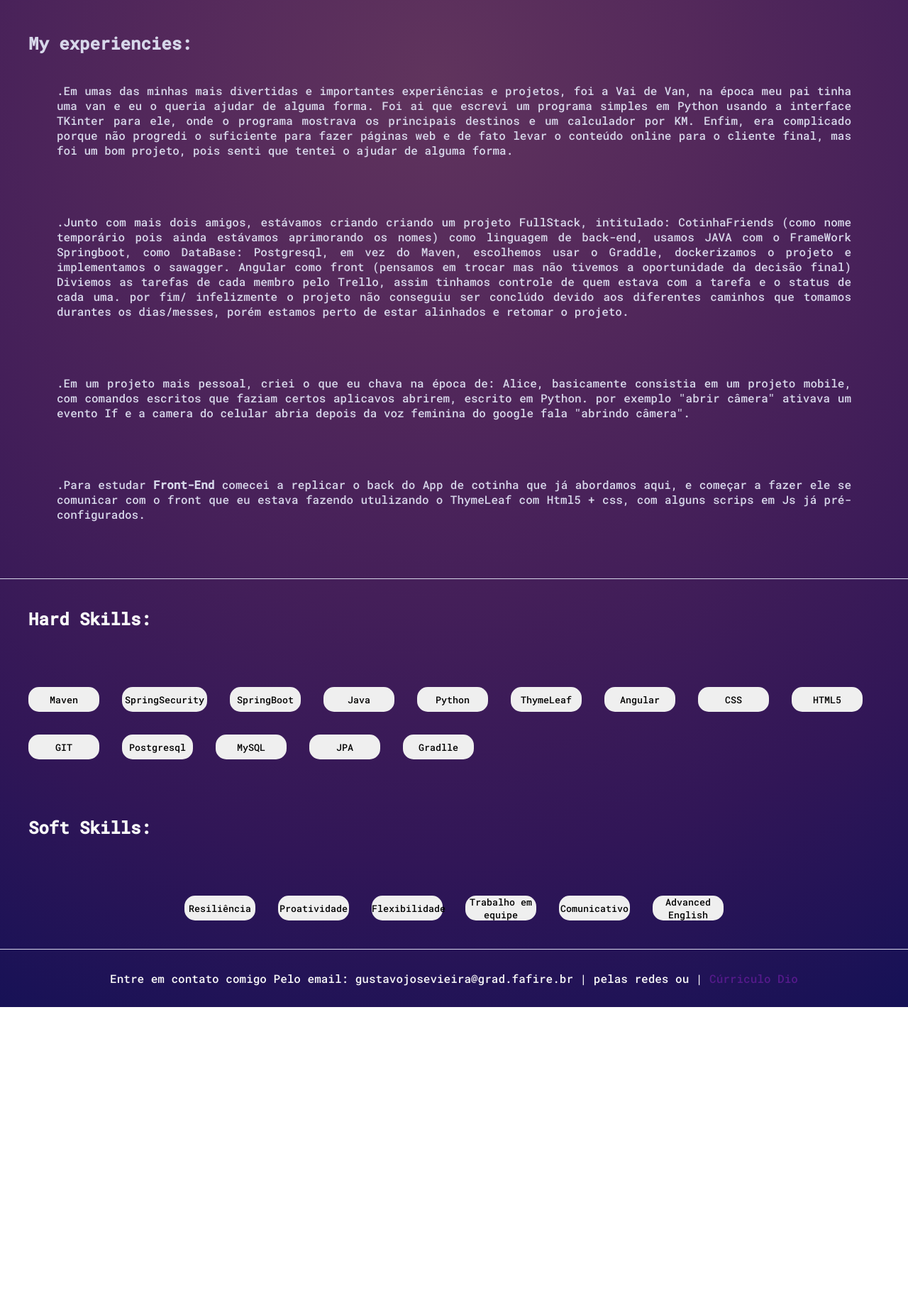
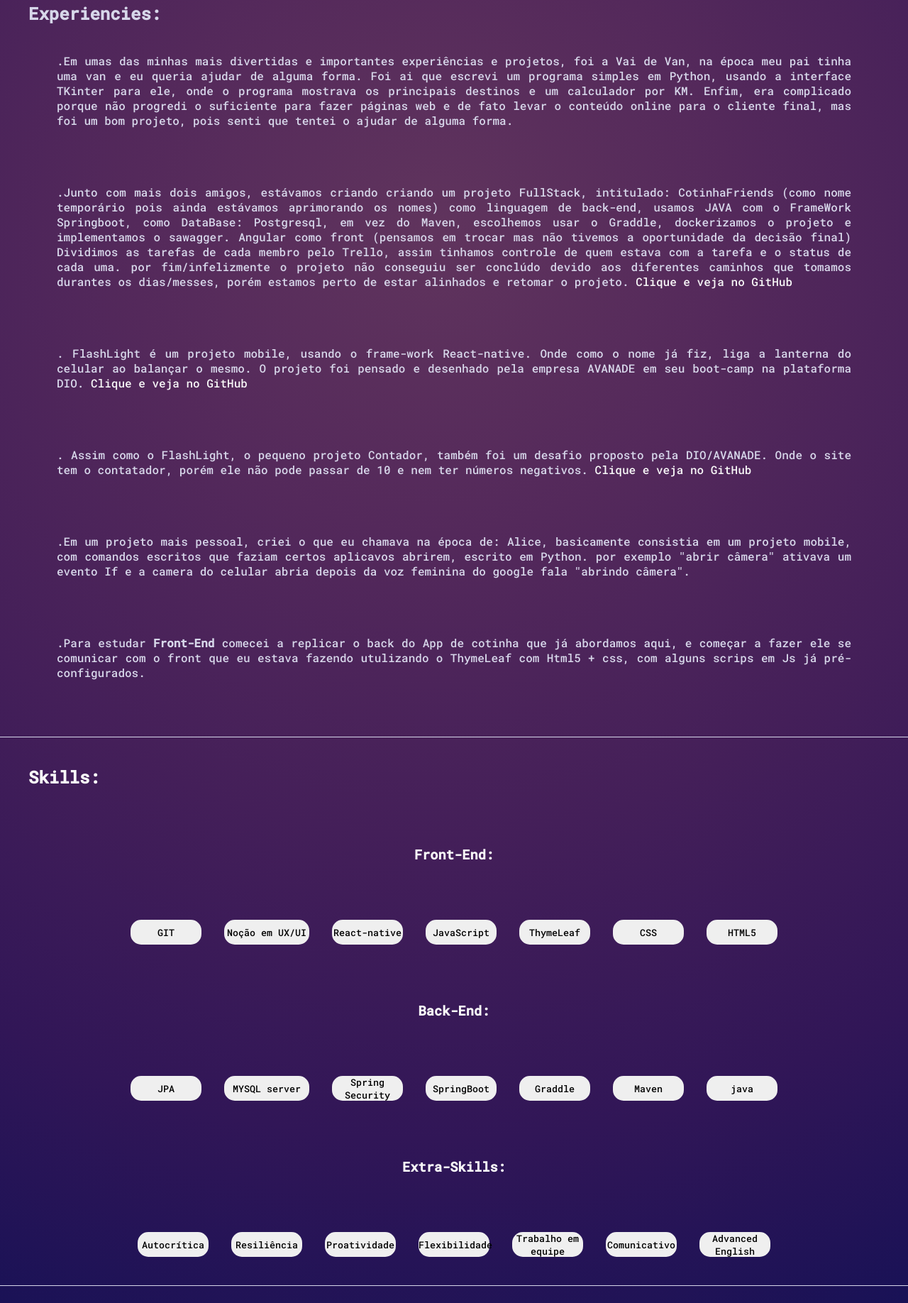
Before and after one commit to gustavoMarquesz/gustavo-portf-a, a plain HTML site: page index.html in a window 1280 px wide. Shown: the part 961-2797 px from the top of the page at 71% size. Before the commit the page ends 2380 px from the top, so only its background shows below. Drawn offline with Linux system fonts and the light colour scheme.

Commit message:
Subindo o portifólio, completo. Sujeito a mudanças posteriores

```diff
--- a/style.css
+++ b/assets/style/style.css
@@ -11,6 +11,9 @@
 body{
     font-size: 100%;  /*Tamanho da letra */
     background-image: radial-gradient(circle at 47.71% 45.09%, #60345d 0, #54295b 25%, #441f59 50%, #311657 75%, #151156 100%);
+}
+.dark-mode{
+    background: black;
 }
 
 .cabecalho{
@@ -214,6 +217,14 @@ body{
     color:#f8f8f8
 
 }
+#botao-dark{
+    font-family: 'Roboto Mono', monospace;
+    width: 100px;
+    height: 35px;
+    border-radius: 15px;
+    border: none;
+    cursor: pointer;
+}
 
 .botao1{
     font-family: 'Roboto Mono', monospace;
@@ -221,6 +232,7 @@ body{
     height: 35px;
     border-radius: 15px;
     border: none;
+    cursor: pointer;
 
 }
 .botao2{
@@ -229,6 +241,7 @@ body{
     height: 35px;
     border-radius: 15px;
     border: none;
+    cursor: pointer;
 
 
 }
@@ -238,6 +251,7 @@ body{
     height: 35px;
     border-radius: 15px;
     border: none;
+    cursor: pointer;
 
 
 }
@@ -247,6 +261,7 @@ body{
     height: 35px;
     border-radius: 15px;
     border: none;
+    cursor: pointer;
 
 }
 .botao5{
@@ -255,6 +270,7 @@ body{
     height: 35px;
     border-radius: 15px;
     border: none;
+    cursor: pointer;
 
 }
 .botao6{
@@ -263,6 +279,7 @@ body{
     height: 35px;
     border-radius: 15px;
     border: none;
+    cursor: pointer;
 
 }
 .botao7{
@@ -271,6 +288,7 @@ body{
     height: 35px;
     border-radius: 15px;
     border: none;
+    cursor: pointer;
 
 }
 .botao8{
@@ -279,6 +297,7 @@ body{
     height: 35px;
     border-radius: 15px;
     border: none;
+    cursor: pointer;
 
 }
 .botao9{
@@ -287,6 +306,7 @@ body{
     height: 35px;
     border-radius: 15px;
     border: none;
+    cursor: pointer;
 }
 .botoes{
     font-family: 'Roboto Mono', monospace;  /*google fonts */
@@ -297,6 +317,8 @@ body{
     flex-direction: row-reverse;
     flex-wrap: wrap;
     justify-content: left;
+    cursor: pointer;
+
 }
 .minhasHabilidadesDois{
     display: flex;
@@ -315,3 +337,40 @@ body{
     font-family: 'Roboto Mono', monospace;
     color:#f8f8f8
 }
+.front{
+    display: flex;
+    justify-content: center;
+    padding: 40px;
+    font-family: 'Roboto Mono', monospace;
+    color:#f8f8f8
+}
+.back{
+    display: flex;
+    justify-content: center;
+    align-items: center;
+    padding: 40px;
+    font-family: 'Roboto Mono', monospace;
+    color:#f8f8f8
+}
+
+.dio{
+    font-family: 'Roboto Mono', monospace;
+    color:#f8f8f8
+}
+
+@keyframes botaoAnimation{
+    0%{
+        transform: scale(1);
+    }
+    100%{
+        transform: scale(1.05);
+    }
+}
+
+button:hover {
+    animation-name: botaoAnimation;
+    animation-duration: 0.5;
+    animation-iteration-count: infinite;
+    animation-timing-function: ease-in-out;
+    box-shadow: 0 0 100px 50px rgba(57, 42, 221, 0.5);
+}
--- a/index.html
+++ b/index.html
@@ -2,13 +2,14 @@
 <html lang="pt-BR">
 <head>
     <meta charset="UTF-8">
-    <link rel="stylesheet" href="style.css" type="text/css">
+    <link rel="stylesheet" href="assets/style/style.css" type="text/css">
     <meta name="viewport" content="width=device-width, initial-scale=1.0">
     <meta name="description" content="Conheça minhas capacitações e me conheça">
     <title>Gustavo Marques</title>
 </head>
 
-<body>
+<body id="corpo">
+
     <header class="cabecalho">
         <nav class="cabecalho-menu">
             <a class="item1" href="https://www.instagram.com/gustavo.marquesz/" target="_blank">Instagram</a>
@@ -21,11 +22,12 @@
     <main class="conteudo">
 
         <section class="informacoes">
-            <img src="git-image.png" class="img" alt="Gustavo Marques">
+            <img src="assets/icons/git-image.png" class="img" alt="Gustavo Marques">
 
             <div class="informacoes-eu">
                 <h1 class="infomacaoUm">Gustavo José Vieira de França Marques</h1>
-                <h3 class="informacaoDois"> - A seguir, conheça um pouco da minha trágetoria na ramo da programação</h3>
+                <h3 class="informacaoDois"> - Conheça um pouco dos meus projetos e história</h3>
+                <button id="botao-dark">Dark-Mode</button>
             </div>
 
 
@@ -35,11 +37,10 @@
 
                 <div class="minhaHistoria">
                     <h2 class="minhaHistoriaUm">From the start:</h2>
-                    <p class="minhaHistoriaDois">   Minha história vem desde 2016, quando tive meu primeiro contato com programação, último ano do ensino médio.
-                Pyton começou a estourar no youtube e vi um potêncial enorme para me ajudar e ganhar muito tempo nas atividades de mátematica e física,
-                tudo isso para ganhar tempo na aula ou em tarefas de casa para ter mais tempo livre. <br> Pensei em seguir carreira, mas tudo foi interrompido, anos depois voltei estudando
-                java para desenvolver sites usando o framework SpringBoot, onde fiz pequenos projetos (disponiveis no GitHub) tive um pouco de contato com o Front mas não como estou tendo agora.
-                <br> 4 anos após, desde aquela época, atualmente trabalho no turno da tarde como English Teacher e pelo turno da manhã uso para estudar Front/Back.</p>
+                    <p class="minhaHistoriaDois"> Aspirante em tecnologia desde o colegial, procurava maneiras de automatizar e realizar atividades de matemática e física mais rápido, pois o professor deixava livre
+                        quem terminarva mais cedo, então conheci o mundo da programação pelo Python, assim resolvendo essas atividades num piscar de olhos  &#128513;
+                         Infelizmente parei de estudar e segui outro caminho, mais resumidamente, English Teacher. Porém o estou retomando e atualmente estudando as duas ramificações do desenvolvimento (Back-end e Front-end) procurando novas experiências
+                        para crescer individualmente como indivíduo e dentro do ramo.</p>
 
                 </div>
     </main>
@@ -48,22 +49,33 @@
 
     <section class="minhasExperiencias">
         <div class="experiencias">
-            <h2>My experiencies:</h2>
+            <h2>Experiencies:</h2>
             <p class="experienciasUm">
-                   .Em umas das minhas mais divertidas e importantes experiências e projetos, foi a Vai de Van, na época meu pai tinha uma van e eu o queria ajudar de alguma forma.
-                Foi ai que escrevi um programa simples em Python usando a interface TKinter para ele, onde o programa mostrava os principais destinos e um calculador por KM.
+                   .Em umas das minhas mais divertidas e importantes experiências e projetos, foi a Vai de Van, na época meu pai tinha uma van e eu queria ajudar de alguma forma.
+                Foi ai que escrevi um programa simples em Python, usando a interface TKinter para ele, onde o programa mostrava os principais destinos e um calculador por KM.
                 Enfim, era complicado porque não progredi o suficiente para fazer páginas web e de fato levar o conteúdo online para o cliente final, mas foi um bom projeto, pois senti que tentei o ajudar de alguma forma.
             </p>
 
             <p class="experienciasDois">
                    .Junto com mais dois amigos, estávamos criando criando um projeto FullStack, intitulado: CotinhaFriends (como nome temporário pois ainda estávamos aprimorando os nomes)
                    como linguagem de back-end, usamos JAVA com o FrameWork Springboot, como DataBase: Postgresql, em vez do Maven, escolhemos usar o Graddle, dockerizamos o projeto e implementamos o sawagger.
-                   Angular como front (pensamos em trocar mas não tivemos a oportunidade da decisão final) Diviemos as tarefas de cada membro pelo Trello, assim tinhamos controle de quem estava com a tarefa e o status de cada uma.
-                por fim/ infelizmente o projeto não conseguiu ser conclúdo devido aos diferentes caminhos que tomamos durantes os dias/messes, porém estamos perto de estar alinhados e retomar o projeto.
+                   Angular como front (pensamos em trocar mas não tivemos a oportunidade da decisão final) Dividimos as tarefas de cada membro pelo Trello, assim tinhamos controle de quem estava com a tarefa e o status de cada uma.
+                   por fim/infelizmente o projeto não conseguiu ser conclúdo devido aos diferentes caminhos que tomamos durantes os dias/messes, porém estamos perto de estar alinhados e retomar o projeto.
+                   <a href="https://github.com/EduardoHenrique18/cotinha/tree/feature/COT-04" target="_blank" class="dio">Clique e veja no GitHub</a>
+            </p>
+            <p class="experienciasUm">
+                . FlashLight é um projeto mobile, usando o frame-work React-native. Onde como o nome já fiz, liga a lanterna do celular ao balançar o mesmo. O projeto foi pensado e desenhado
+                pela empresa AVANADE em seu boot-camp na plataforma DIO.
+                <a href="https://github.com/gustavoMarquesz/flashLightDio" target="_blank" class="dio">Clique e veja no GitHub</a>
+            </p>
+
+            <p class="experienciasUm">
+                . Assim como o FlashLight, o pequeno projeto Contador, também foi um desafio proposto pela DIO/AVANADE. Onde o site tem o contatador, porém ele não pode passar de 10 e nem ter números negativos.
+                <a href="https://github.com/gustavoMarquesz/contador" target="_blank" class="dio">Clique e veja no GitHub</a>
             </p>
 
             <p class="experienciasTres">
-                   .Em um projeto mais pessoal, criei o que eu chava na época de: Alice, basicamente consistia em um projeto mobile, com comandos escritos que faziam certos aplicavos abrirem, escrito em Python.
+                   .Em um projeto mais pessoal, criei o que eu chamava na época de: Alice, basicamente consistia em um projeto mobile, com comandos escritos que faziam certos aplicavos abrirem, escrito em Python.
                    por exemplo "abrir câmera" ativava um evento If e a camera do celular abria depois da voz feminina do google fala "abrindo câmera".
             </p>
 
@@ -76,31 +88,42 @@
     </section>
    </main2>
 
-   <h2 class="habilidades">Hard Skills:</h2>
+   <h2 class="habilidades">Skills:</h2>
+   <h3 class="front">Front-End:</h3>
 
    <main3 class="minhasHabilidades">
            <div>
                <nav class="botoes">
                    <button class="botao1">HTML5</button>
                    <button class="botao2">CSS</button>
-                   <button class="botao3">Angular</button>
                    <button class="botao4">ThymeLeaf</button>
-                   <button class="botao5">Python</button>
-                   <button class="botao6">Java</button>
-                   <button class="botao7">SpringBoot</button>
-                   <button class="botao8">SpringSecurity</button>
-                   <button class="botao9">Maven</button>
-                   <button class="botao9">Gradlle</button>
-                   <button class="botao9">JPA</button>
-                   <button class="botao9">MySQL</button>
-                   <button class="botao9">Postgresql</button>
+                   <button class="botao6">JavaScript</button>
+                   <button class="botao7">React-native</button>
+                   <button class="botao8">Noção em UX/UI</button>
                    <button class="botao9">GIT</button>
                </nav>
+
            </div>
-       </section>
+
    </main3>
 
-   <h2 class="habilidades2">Soft Skills:</h2>
+   <h3 class="back">Back-End:</h3>
+   <main5 class="minhasHabilidades">
+    <div>
+        <nav class="botoes">
+            <button class="botao1">java</button>
+            <button class="botao2">Maven</button>
+            <button class="botao4">Graddle</button>
+            <button class="botao6">SpringBoot</button>
+            <button class="botao7">Spring Security</button>
+            <button class="botao8">MYSQL server</button>
+            <button class="botao9">JPA</button>
+        </nav>
+
+    </div>
+    </main5>
+
+   <h3 class="back">Extra-Skills:</h3>
 
    <main4 class="minhasHabilidadesDois">
        <div>
@@ -111,6 +134,7 @@
             <button class="botao4">Flexibilidade</button>
             <button class="botao5">Proatividade</button>
             <button class="botao6">Resiliência</button>
+            <button class="botao6">Autocrítica</button>
            </nav>
        </div>
    </main4>
@@ -122,13 +146,14 @@
                 <nav>
                     <a>Entre em contato comigo</a>
                     <a href="mailto:gustavo99a@hotmail.com" class="mail">Pelo email: gustavojosevieira@grad.fafire.br | pelas redes ou |</a>
-                    <a href="">Cúrriculo Dio</a>
+                    <a href="https://web.dio.me/users/gustavo99a?tab=profile-me" class="dio" target="_blank">Contato Dio</a>
+
                 </nav>
             </div>
         </section>
 
     </footer>
+    <script src="assets/js/scripts.js"></script>
 
 </body>
-
 </html>
```
Also changed, not shown: assets/js/scripts.js (added, +28 -0 lines), assets/icons/git-image.png (renamed from git-image.png), eu.jpeg (deleted).
